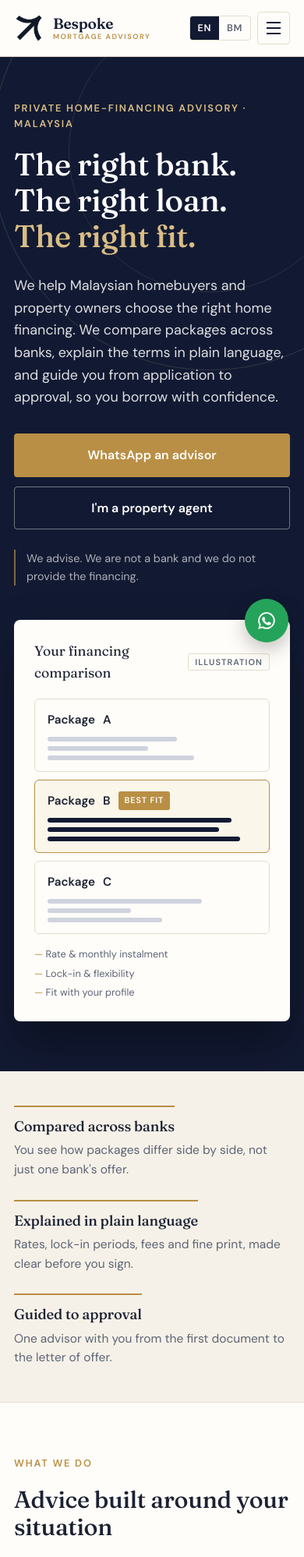
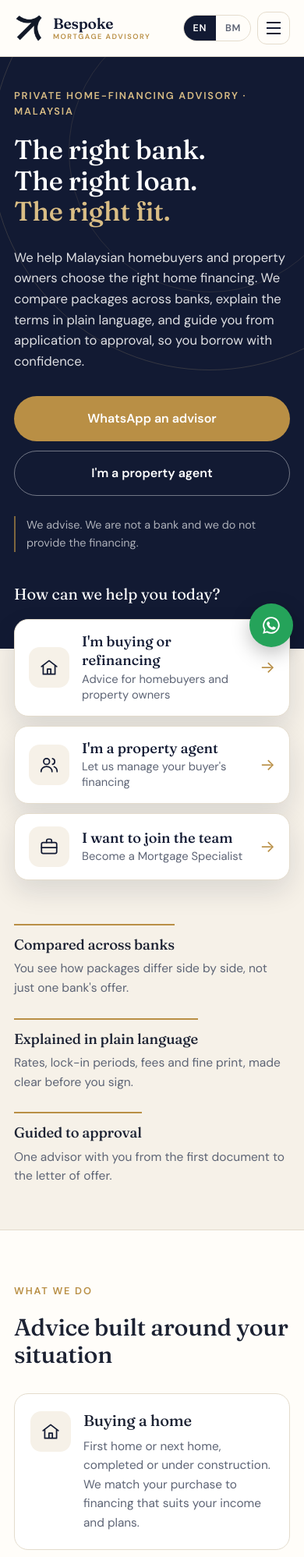
Before and after one commit to solehinBS/bespoke-website, a plain HTML site: page index.html in a window 390 px wide. Shown: the top 1997 px of the page at 78% size. Drawn offline with Linux system fonts and the light colour scheme.

Commit message:
Friendlier layout: audience chooser, icons, rounder shapes, tighter phone view
Co-Authored-By: Claude Fable 5.2 <noreply@anthropic.com>

```diff
--- a/index.html
+++ b/index.html
@@ -84,6 +84,18 @@
   </div>
 </section>
 
+<!-- CHOOSER -->
+<section class="chooser">
+  <div class="wrap">
+    <p class="chooser-title" data-i18n="ch.title">How can we help you today?</p>
+    <div class="chooser-grid">
+    <a class="choice" href="#services"><span class="ico" aria-hidden="true"><svg viewBox="0 0 24 24" width="26" height="26" fill="none" stroke="currentColor" stroke-width="1.6" stroke-linecap="round" stroke-linejoin="round"><path d="M3 11l9-7 9 7M5 10v10h14V10M10 20v-6h4v6"/></svg></span><span class="choice-text"><strong data-i18n="ch1.t">I'm buying or refinancing</strong><span data-i18n="ch1.d">Advice for homebuyers and property owners</span></span><span class="arrow" aria-hidden="true">&rarr;</span></a>
+    <a class="choice" href="#agents"><span class="ico" aria-hidden="true"><svg viewBox="0 0 24 24" width="26" height="26" fill="none" stroke="currentColor" stroke-width="1.6" stroke-linecap="round" stroke-linejoin="round"><circle cx="9" cy="8" r="3.5"/><path d="M2.5 20c0-3.600 2.900-6 6.500-6s6.500 2.400 6.500 6M16 4.600a3.500 3.500 0 010 6.800M18 14.300c2.100.800 3.500 2.900 3.500 5.700"/></svg></span><span class="choice-text"><strong data-i18n="ch2.t">I'm a property agent</strong><span data-i18n="ch2.d">Let us manage your buyer's financing</span></span><span class="arrow" aria-hidden="true">&rarr;</span></a>
+    <a class="choice" href="#careers"><span class="ico" aria-hidden="true"><svg viewBox="0 0 24 24" width="26" height="26" fill="none" stroke="currentColor" stroke-width="1.6" stroke-linecap="round" stroke-linejoin="round"><rect x="3" y="7" width="18" height="13" rx="2"/><path d="M9 7V5a2 2 0 012-2h2a2 2 0 012 2v2M3 13h18"/></svg></span><span class="choice-text"><strong data-i18n="ch3.t">I want to join the team</strong><span data-i18n="ch3.d">Become a Mortgage Specialist</span></span><span class="arrow" aria-hidden="true">&rarr;</span></a>
+    </div>
+  </div>
+</section>
+
 <!-- PRINCIPLES -->
 <section class="strip">
   <div class="wrap strip-grid">
@@ -100,22 +112,22 @@
     <h2 data-i18n="svc.title">Advice built around your situation</h2>
     <div class="cards">
       <article class="card">
-        <span class="num">01</span>
+        <span class="ico" aria-hidden="true"><svg viewBox="0 0 24 24" width="26" height="26" fill="none" stroke="currentColor" stroke-width="1.6" stroke-linecap="round" stroke-linejoin="round"><path d="M3 11l9-7 9 7M5 10v10h14V10M10 20v-6h4v6"/></svg></span>
         <h3 data-i18n="svc1.t">Buying a home</h3>
         <p data-i18n="svc1.d">First home or next home, completed or under construction. We match your purchase to financing that suits your income and plans.</p>
       </article>
       <article class="card">
-        <span class="num">02</span>
+        <span class="ico" aria-hidden="true"><svg viewBox="0 0 24 24" width="26" height="26" fill="none" stroke="currentColor" stroke-width="1.6" stroke-linecap="round" stroke-linejoin="round"><path d="M20 11a8 8 0 00-14.900-3M4 4v4h4M4 13a8 8 0 0014.900 3M20 20v-4h-4"/></svg></span>
         <h3 data-i18n="svc2.t">Refinancing</h3>
         <p data-i18n="svc2.d">Review your existing loan and see whether moving to another package or bank makes sense for you, with the costs laid out honestly.</p>
       </article>
       <article class="card">
-        <span class="num">03</span>
+        <span class="ico" aria-hidden="true"><svg viewBox="0 0 24 24" width="26" height="26" fill="none" stroke="currentColor" stroke-width="1.6" stroke-linecap="round" stroke-linejoin="round"><rect x="5" y="4" width="14" height="17" rx="2"/><path d="M9 4h6v3H9zM9 14l2 2 4-4"/></svg></span>
         <h3 data-i18n="svc3.t">Eligibility assessment</h3>
         <p data-i18n="svc3.d">Know where you stand before you commit. We look at your income, commitments and credit profile the way a bank would.</p>
       </article>
       <article class="card">
-        <span class="num">04</span>
+        <span class="ico" aria-hidden="true"><svg viewBox="0 0 24 24" width="26" height="26" fill="none" stroke="currentColor" stroke-width="1.6" stroke-linecap="round" stroke-linejoin="round"><path d="M6 3h9l4 4v14H6z"/><path d="M15 3v4h4M9 12h7M9 16h7"/></svg></span>
         <h3 data-i18n="svc4.t">Application guidance</h3>
         <p data-i18n="svc4.d">We help you prepare the documents, submit properly, and follow up with the bank until you have an answer.</p>
       </article>
--- a/styles.css
+++ b/styles.css
@@ -18,7 +18,7 @@ body { margin: 0; font-family: var(--sans); color: var(--ink); background: var(-
 img { max-width: 100%; display: block; }
 a { color: inherit; }
 h1, h2, h3 { font-family: var(--serif); font-weight: 500; line-height: 1.15; margin: 0; letter-spacing: -0.01em; }
-h1 { font-size: clamp(2.5rem, 6vw, 4.4rem); }
+h1 { font-size: clamp(2.15rem, 5.6vw, 4.2rem); }
 h2 { font-size: clamp(1.9rem, 3.6vw, 2.8rem); max-width: 22ch; }
 h3 { font-size: 1.25rem; }
 p { margin: 0; }
@@ -34,7 +34,7 @@ p { margin: 0; }
 .lead { font-size: 1.12rem; color: inherit; opacity: .86; max-width: 56ch; }
 
 /* Buttons */
-.btn { display: inline-flex; align-items: center; justify-content: center; padding: 14px 26px; border-radius: 4px; font-weight: 600; font-size: 1rem; text-decoration: none; border: 1.5px solid transparent; transition: transform .15s, background .15s, color .15s, border-color .15s; cursor: pointer; text-align: center; }
+.btn { display: inline-flex; align-items: center; justify-content: center; padding: 15px 28px; border-radius: 999px; font-weight: 600; font-size: 1rem; text-decoration: none; border: 1.5px solid transparent; transition: transform .15s, background .15s, color .15s, border-color .15s; cursor: pointer; text-align: center; }
 .btn:hover { transform: translateY(-1px); }
 .btn-sm { padding: 10px 18px; font-size: .92rem; }
 .btn-gold { background: var(--gold); color: #fff; }
@@ -59,24 +59,24 @@ p { margin: 0; }
 .nav a { text-decoration: none; font-size: .95rem; font-weight: 500; color: var(--ink); white-space: nowrap; }
 .nav a:hover { color: var(--gold); }
 .header-actions { display: flex; align-items: center; gap: 14px; }
-.lang { display: flex; border: 1px solid var(--line); border-radius: 4px; overflow: hidden; }
-.lang button { background: none; border: 0; padding: 7px 10px; font: 600 .78rem var(--sans); color: var(--muted); cursor: pointer; letter-spacing: .05em; }
+.lang { display: flex; border: 1px solid var(--line); border-radius: 999px; overflow: hidden; }
+.lang button { background: none; border: 0; padding: 8px 12px; font: 600 .78rem var(--sans); color: var(--muted); cursor: pointer; letter-spacing: .05em; }
 .lang button.is-active { background: var(--navy); color: #fff; }
-.menu-btn { display: none; width: 42px; height: 42px; background: none; border: 1px solid var(--line); border-radius: 4px; cursor: pointer; padding: 0; flex-direction: column; align-items: center; justify-content: center; gap: 5px; }
+.menu-btn { display: none; width: 42px; height: 42px; background: none; border: 1px solid var(--line); border-radius: 12px; cursor: pointer; padding: 0; flex-direction: column; align-items: center; justify-content: center; gap: 5px; }
 .menu-btn span { display: block; width: 18px; height: 2px; background: var(--navy); }
 
 /* Hero */
-.hero { background: var(--navy); color: #fff; padding: 88px 0 96px; position: relative; overflow: hidden; }
+.hero { background: var(--navy); color: #fff; padding: 80px 0 150px; position: relative; overflow: hidden; }
 .hero::before { content: ""; position: absolute; right: -160px; top: -160px; width: 560px; height: 560px; border: 1px solid rgba(217,189,133,.18); border-radius: 50%; }
 .hero::after { content: ""; position: absolute; right: -60px; top: -60px; width: 360px; height: 360px; border: 1px solid rgba(217,189,133,.12); border-radius: 50%; }
 .hero-grid { display: grid; grid-template-columns: 1.15fr .85fr; gap: 64px; align-items: center; position: relative; z-index: 1; }
 .hero h1 { margin-bottom: 26px; }
 .hero-note { margin-top: 26px; font-size: .9rem; opacity: .65; padding-left: 14px; border-left: 2px solid var(--gold); }
 
-.hero-card { background: var(--paper); color: var(--ink); border-radius: 8px; padding: 26px; box-shadow: 0 30px 60px rgba(0,0,0,.35); }
+.hero-card { background: var(--paper); color: var(--ink); border-radius: 18px; padding: 26px; box-shadow: 0 30px 60px rgba(0,0,0,.35); }
 .hc-head { display: flex; justify-content: space-between; align-items: center; gap: 12px; font-family: var(--serif); font-size: 1.1rem; margin-bottom: 18px; }
 .hc-tag { font: 600 .68rem var(--sans); letter-spacing: .1em; text-transform: uppercase; color: var(--muted); border: 1px solid var(--line); padding: 3px 8px; border-radius: 3px; white-space: nowrap; }
-.hc-row { border: 1px solid var(--line); border-radius: 6px; padding: 14px 16px; margin-bottom: 10px; }
+.hc-row { border: 1px solid var(--line); border-radius: 12px; padding: 14px 16px; margin-bottom: 10px; }
 .hc-row.is-best { border-color: var(--gold); background: #fbf6ea; }
 .hc-name { font-weight: 600; font-size: .95rem; display: flex; align-items: center; gap: 10px; margin-bottom: 10px; }
 .hc-name b { font-size: .68rem; letter-spacing: .08em; text-transform: uppercase; background: var(--gold); color: #fff; padding: 3px 8px; border-radius: 3px; }
@@ -86,8 +86,21 @@ p { margin: 0; }
 .hc-legend { list-style: none; padding: 0; margin: 16px 0 0; font-size: .8rem; color: var(--muted); display: grid; gap: 4px; }
 .hc-legend li::before { content: "— "; color: var(--gold); }
 
+/* Icons + chooser */
+.ico { display: inline-grid; place-items: center; width: 52px; height: 52px; border-radius: 14px; background: var(--sand); color: var(--navy); flex-shrink: 0; }
+.chooser { margin-top: -86px; position: relative; z-index: 2; padding-bottom: 56px; background: linear-gradient(to bottom, transparent 86px, var(--sand) 86px); }
+.chooser-title { color: #fff; font-family: var(--serif); font-size: 1.25rem; margin-bottom: 16px; }
+.chooser-grid { display: grid; grid-template-columns: repeat(3, 1fr); gap: 18px; }
+.choice { display: flex; align-items: center; gap: 16px; background: #fff; border: 1px solid var(--line); border-radius: 18px; padding: 20px 22px; text-decoration: none; box-shadow: 0 14px 34px rgba(18,26,51,.12); transition: transform .15s, border-color .15s; min-height: 92px; }
+.choice:hover { transform: translateY(-3px); border-color: var(--gold); }
+.choice-text { display: flex; flex-direction: column; flex: 1; line-height: 1.35; }
+.choice-text strong { font-family: var(--serif); font-weight: 500; font-size: 1.14rem; color: var(--navy); }
+.choice-text span { color: var(--muted); font-size: .92rem; margin-top: 2px; }
+.choice .arrow { color: var(--gold); font-size: 1.3rem; transition: transform .15s; }
+.choice:hover .arrow { transform: translateX(4px); }
+
 /* Strip */
-.strip { background: var(--sand); border-bottom: 1px solid var(--line); padding: 44px 0; }
+.strip { background: var(--sand); border-bottom: 1px solid var(--line); padding: 0 0 56px; }
 .strip-grid { display: grid; grid-template-columns: repeat(3, 1fr); gap: 40px; }
 .strip h3 { font-size: 1.15rem; margin-bottom: 8px; padding-top: 14px; border-top: 2px solid var(--gold); display: inline-block; }
 .strip p { color: var(--muted); font-size: .97rem; }
@@ -99,9 +112,9 @@ p { margin: 0; }
 .section h2 { margin-bottom: 44px; }
 
 .cards { display: grid; grid-template-columns: repeat(4, 1fr); gap: 20px; }
-.card { border: 1px solid var(--line); border-radius: 8px; padding: 28px 24px; background: #fff; transition: border-color .2s, transform .2s; }
+.card { border: 1px solid var(--line); border-radius: 18px; padding: 28px 24px; background: #fff; transition: border-color .2s, transform .2s; }
 .card:hover { border-color: var(--gold); transform: translateY(-3px); }
-.card .num { font-family: var(--serif); color: var(--gold); font-size: 1rem; display: block; margin-bottom: 28px; }
+.card .ico { margin-bottom: 22px; }
 .card h3 { margin-bottom: 10px; }
 .card p { color: var(--muted); font-size: .96rem; }
 
@@ -126,7 +139,7 @@ p { margin: 0; }
 .bullets { padding: 0; margin: 24px 0 0; list-style: none; display: grid; gap: 10px; }
 .bullets li { padding-left: 26px; position: relative; }
 .bullets li::before { content: ""; position: absolute; left: 0; top: .7em; width: 12px; height: 2px; background: var(--gold); }
-.career-box { background: var(--sand); border: 1px solid var(--line); border-top: 3px solid var(--gold); border-radius: 8px; padding: 36px 32px; }
+.career-box { background: var(--sand); border: 1px solid var(--line); border-top: 3px solid var(--gold); border-radius: 18px; padding: 36px 32px; }
 .career-box h3 { font-size: 1.6rem; margin-bottom: 10px; }
 .career-box p { color: var(--muted); margin-bottom: 24px; }
 .career-box .btn { width: 100%; }
@@ -169,7 +182,9 @@ details p { padding: 0 40px 24px 0; color: var(--muted); }
   .nav.is-open { display: flex; }
   .nav a { padding: 14px 0; border-bottom: 1px solid var(--line); font-size: 1.05rem; }
   .nav a:last-child { border-bottom: 0; }
-  .hero { padding: 56px 0 64px; }
+  .hero { padding: 48px 0 130px; }
+  .chooser-grid { grid-template-columns: 1fr; gap: 12px; }
+  .choice { min-height: 0; padding: 16px 18px; }
   .hero-grid, .split, .career { grid-template-columns: 1fr; gap: 44px; }
   .strip-grid { grid-template-columns: 1fr; gap: 26px; }
   .steps { grid-template-columns: repeat(2, 1fr); }
@@ -182,6 +197,17 @@ details p { padding: 0 40px 24px 0; color: var(--muted); }
   .wrap { padding: 0 18px; }
   .cards, .steps { grid-template-columns: 1fr; }
   .btn-row .btn { width: 100%; }
+  .lead { font-size: 1.04rem; }
+  .steps li { display: grid; grid-template-columns: 44px 1fr; column-gap: 8px; padding-top: 18px; }
+  .steps li::before { grid-row: 1 / span 2; font-size: 2.1rem; margin: 0; }
+  .card { display: grid; grid-template-columns: 52px 1fr; column-gap: 16px; padding: 22px 20px; }
+  .card .ico { grid-row: 1 / span 2; margin: 0; }
+  .card h3 { align-self: center; }
+  .card p { grid-column: 2; }
+  .hero-card { display: none; }
+  .hero { padding: 40px 0 124px; }
+  .wa-float { right: 14px; bottom: 14px; }
+  .footer { padding-bottom: 88px; }
   .brand-text strong { font-size: 1.2rem; }
   .brand-text em { font-size: .58rem; letter-spacing: .16em; }
   .header-row { gap: 10px; }
```
Also changed, not shown: site.js (+8 -0 lines).
